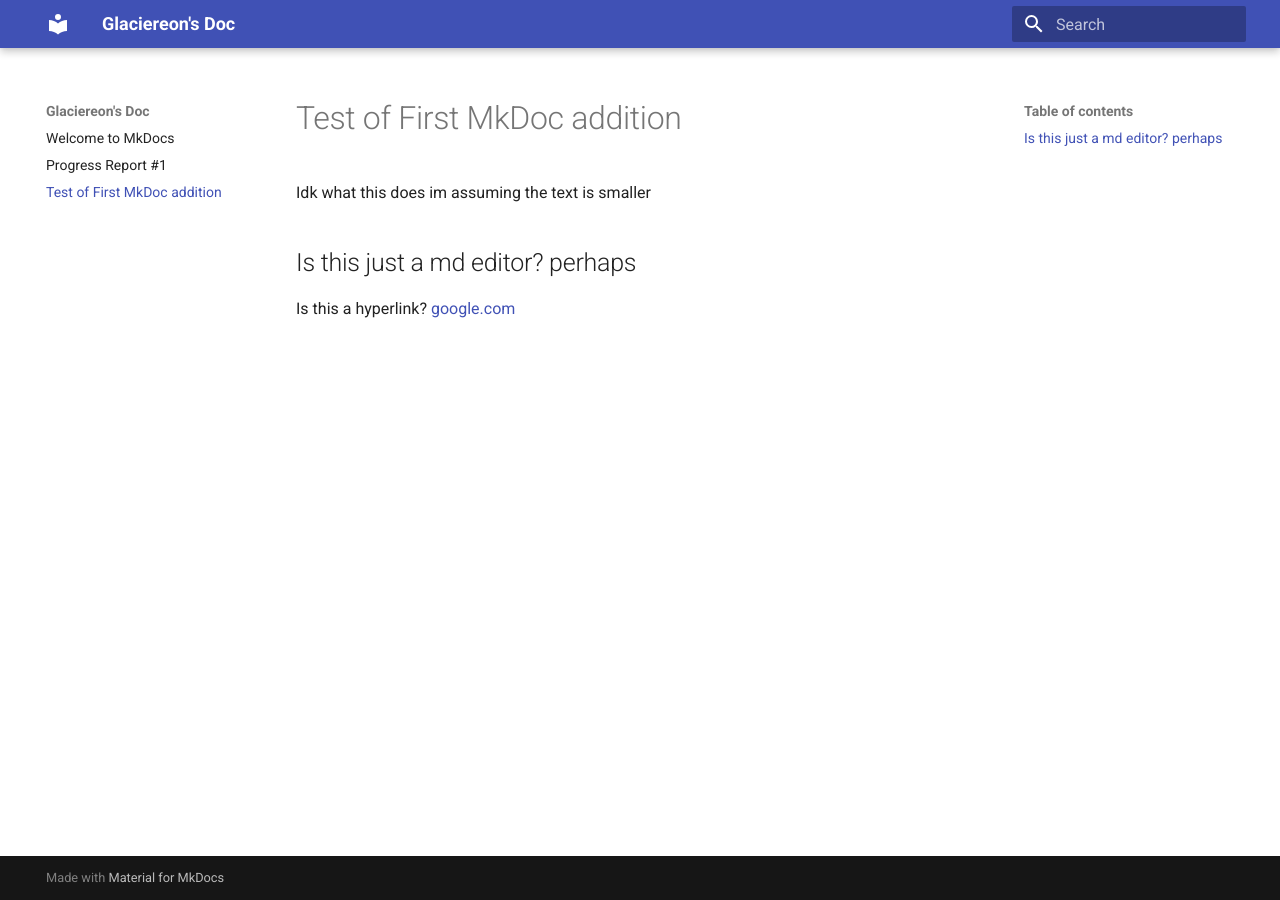
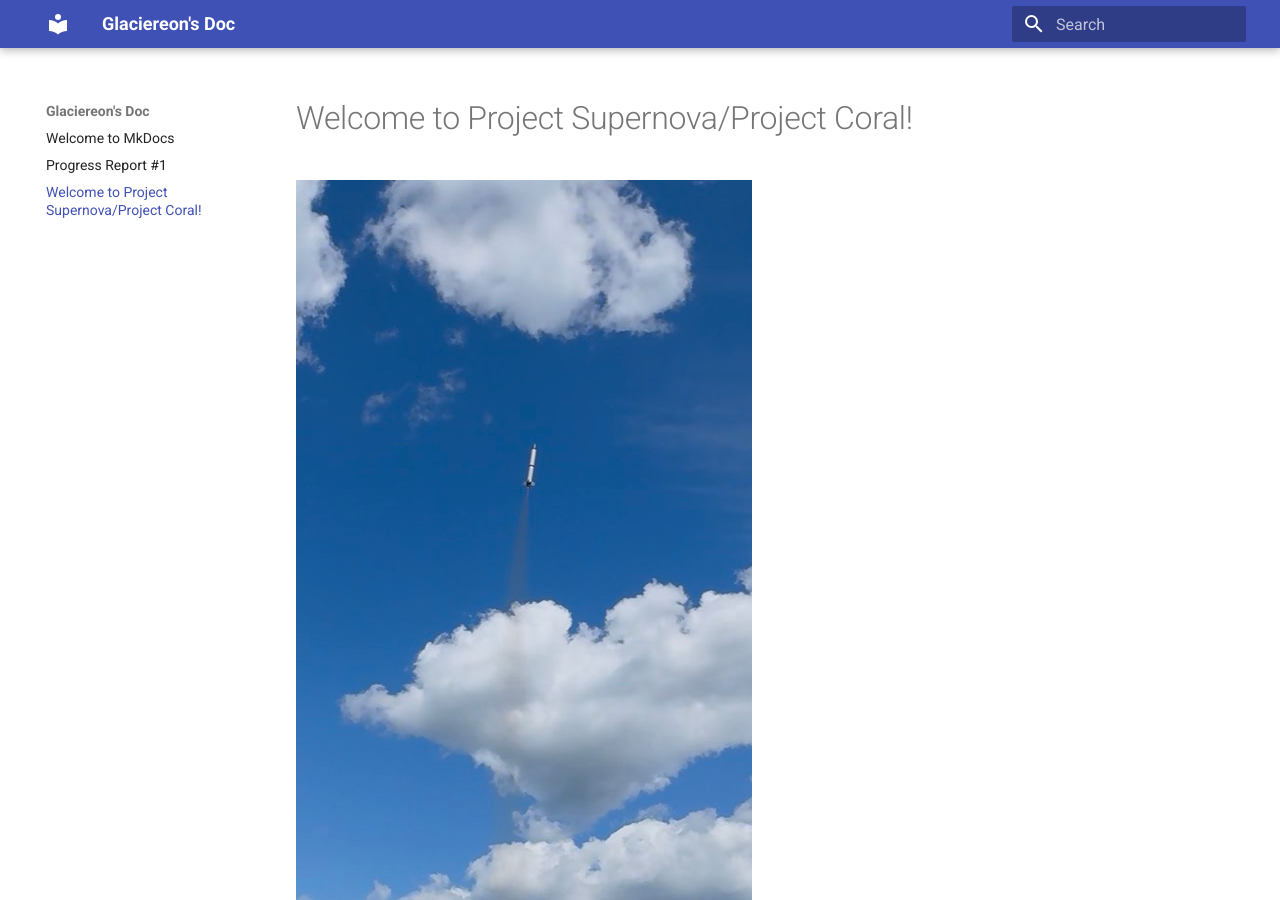
Before and after one commit to Glaciereon/supernovaARC, an MkDocs documentation site: the page built from docs/homepage.md, in a window 1280 px wide and 900 px high. Built offline with MkDocs 1.6.1 and Material for MkDocs 9.7.7, drawn with Linux system fonts in a browser that asks for light colours.

Commit message:
Edited home page

```diff
--- a/docs/homepage.md
+++ b/docs/homepage.md
@@ -1,7 +1,3 @@
-# Test of First MkDoc addition
+# Welcome to Project Supernova/Project Coral!
 
-Idk what this does im assuming the text is smaller
-
-## Is this just a md editor? perhaps
-
-Is this a hyperlink? [google.com](https://www.google.com)
+![Aesthetic Image](images/aestheticlaunch.jpg)
```
